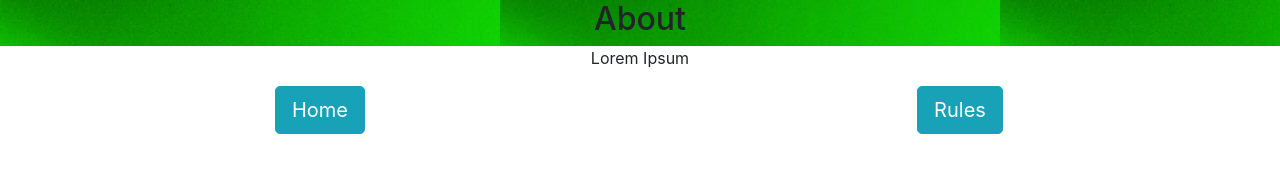
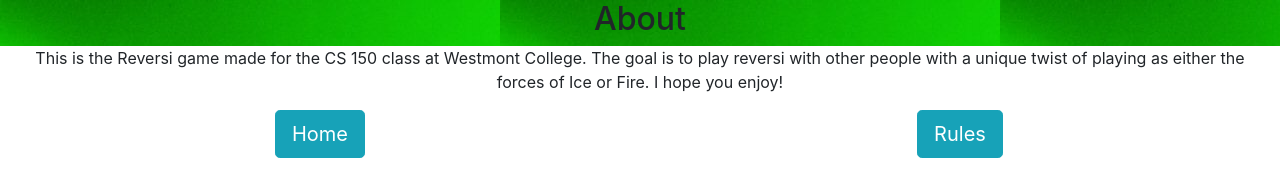
Before and after one commit to jchiplin/reversi, a website: page public/about.html in a window 1280 px wide. Drawn offline with nearby package versions, Linux system fonts and the light colour scheme.

Commit message:
no message

```diff
--- a/public/about.html
+++ b/public/about.html
@@ -14,7 +14,7 @@
     <!-- Bootstrap CSS -->
     <link rel="stylesheet" href="https://stackpath.bootstrapcdn.com/bootstrap/4.4.1/css/bootstrap.min.css" integrity="sha384-Vkoo8x4CGsO3+Hhxv8T/Q5PaXtkKtu6ug5TOeNV6gBiFeWPGFN9MuhOf23Q9Ifjh" crossorigin="anonymous">
 
-    <title>Hello, world!</title>
+    <title>About</title>
   </head>
   <body>
     <div class="container-fluid text-center">
@@ -26,7 +26,7 @@
 
       <div class="row">
         <div class="col">
-          <p>Lorem Ipsum</p>
+          <p>This is the Reversi game made for the CS 150 class at Westmont College. The goal is to play reversi with other people with a unique twist of playing as either the forces of Ice or Fire. I hope you enjoy!</p>
         </div>
       </div>
 
```
